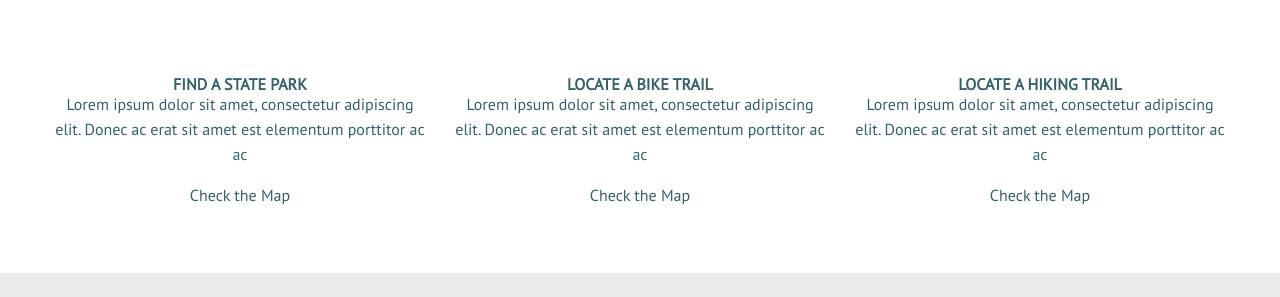
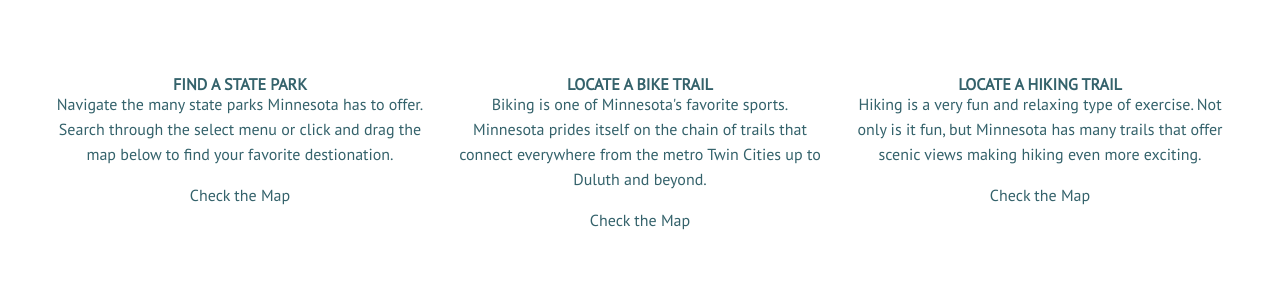
Before and after one commit to mnoutdooradventures/mnoutdooradventures.github.io, a plain HTML site: page index.html in a window 1280 px wide. Shown: the part 503-800 px from the top of the page. Drawn offline with nearby package versions, Linux system fonts and the light colour scheme; some packages are replaced by stand-ins of ours; files that its build step writes are made by us from their sources; a script that the page names is missing.

Commit message:
Updated Content

```diff
--- a/index.html
+++ b/index.html
@@ -56,19 +56,19 @@
                 <article class="large-4 columns">
 
                     <h2>find a state Park</h2>
-                    <p>Lorem ipsum dolor sit amet, consectetur adipiscing elit. Donec ac erat sit amet est elementum porttitor ac ac</p>
+                    <p>Navigate the many state parks Minnesota has to offer.  Search through the select menu or click and drag the map below to find your favorite destionation.</p>
 
                     <a href="/views/state-parks.html">Check the Map</a>
                 </article>
                 <article class="large-4 columns">
                     <h2>locate a bike trail</h2>
-                    <p>Lorem ipsum dolor sit amet, consectetur adipiscing elit. Donec ac erat sit amet est elementum porttitor ac ac</p>
+                    <p>Biking is one of Minnesota's favorite sports.  Minnesota prides itself on the chain of trails that connect everywhere from the metro Twin Cities up to Duluth and beyond.</p>
 
                     <a href="/views/bike-paths.html">Check the Map</a>
                 </article>
                 <article class="large-4 columns">
                     <h2>locate a hiking trail</h2>
-                    <p>Lorem ipsum dolor sit amet, consectetur adipiscing elit. Donec ac erat sit amet est elementum porttitor ac ac</p>
+                    <p>Hiking is a very fun and relaxing type of exercise.  Not only is it fun, but Minnesota has many trails that offer scenic views making hiking even more exciting.</p>
 
                     <a href="/views/hiking.html">Check the Map</a>
                 </article>
```
